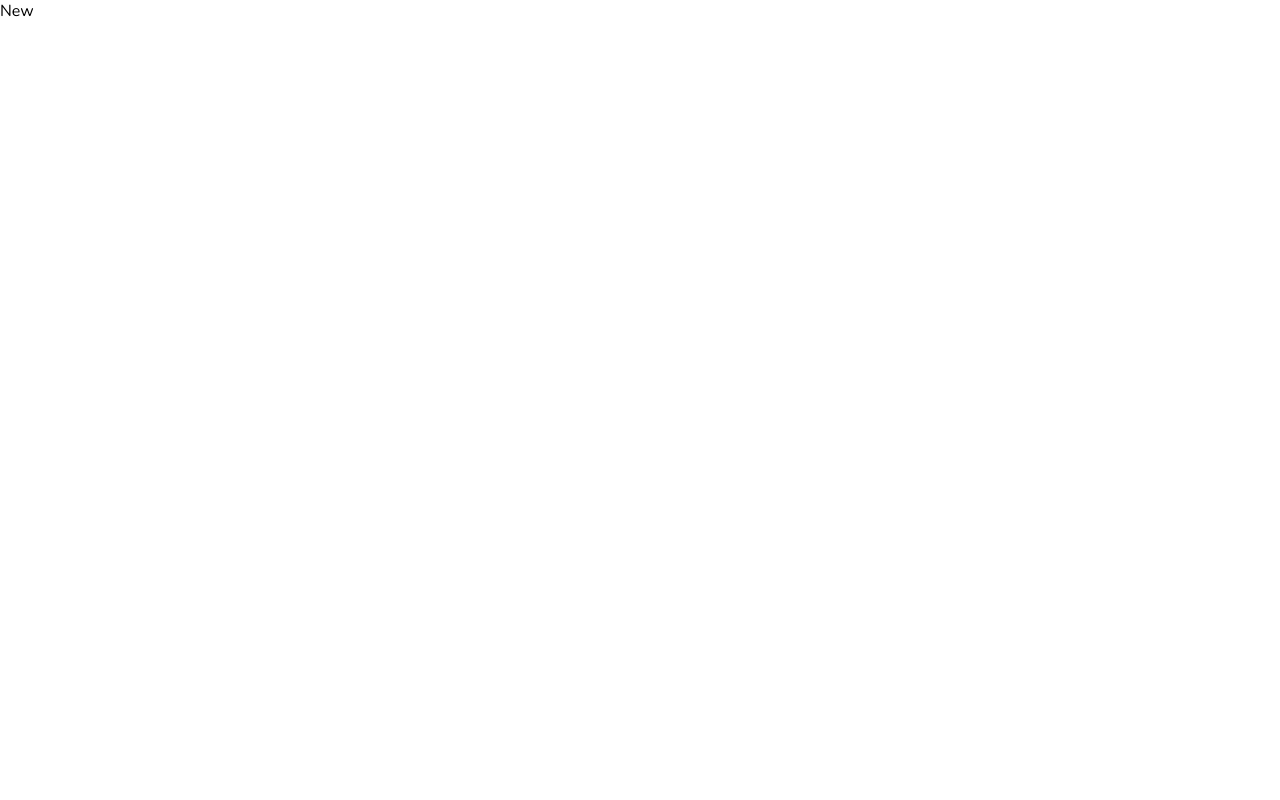
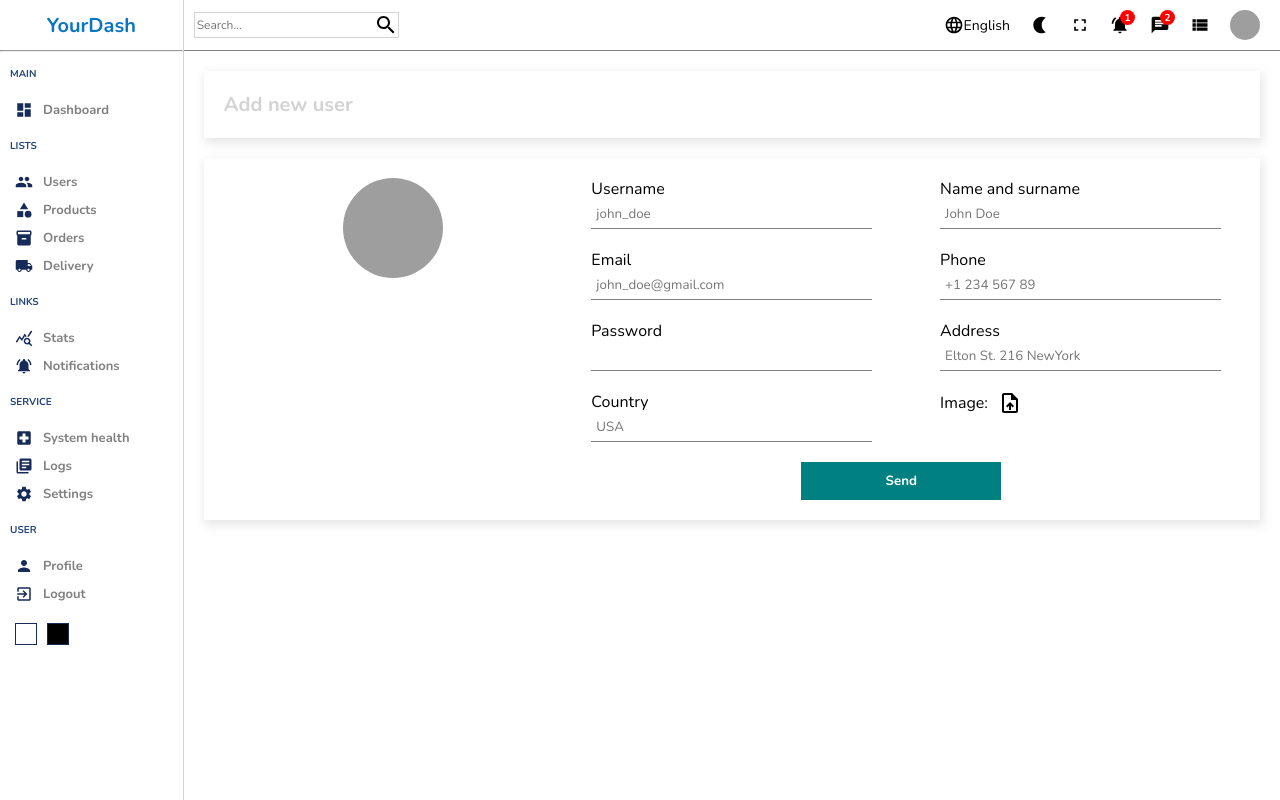
Before and after one commit to ZoranUTF8/react_admin_dashboard, a React (Create React App) app: page /users/new in a window 1280 px wide. Built offline with nearby package versions, Linux system fonts and the light colour scheme; grey boxes are pictures that could not be loaded; a web font is replaced by a local one.

Commit message:
Add new user page

```diff
--- a/src/App.js
+++ b/src/App.js
@@ -6,7 +6,6 @@ function App() {
     <div className="App">
       <BrowserRouter>
         <Routes>
-
           <Route path="/">
             <Route index element={<Home />} />
             <Route path="login" element={<Login />} />
@@ -14,16 +13,15 @@ function App() {
             <Route path="users">
               <Route index element={<List />} />
               <Route path=":userId" element={<Single />} />
-              <Route path="new" element={<New />} />
+              <Route path="new" element={<New title={"Add new user"} />} />
             </Route>
 
             <Route path="products">
               <Route index element={<List />} />
               <Route path=":productId" element={<Single />} />
-              <Route path="new" element={<New />} />
+              <Route path="new" element={<New title={"Add new user"} />} />
             </Route>
           </Route>
-
         </Routes>
       </BrowserRouter>
     </div>
--- /dev/null
+++ b/src/data/formSource.js
@@ -0,0 +1,76 @@
+export const userInputs = [
+  {
+    id: 1,
+    label: "Username",
+    type: "text",
+    placeholder: "john_doe",
+  },
+  {
+    id: 2,
+    label: "Name and surname",
+    type: "text",
+    placeholder: "John Doe",
+  },
+  {
+    id: 3,
+    label: "Email",
+    type: "mail",
+    placeholder: "john_doe@gmail.com",
+  },
+  {
+    id: 4,
+    label: "Phone",
+    type: "text",
+    placeholder: "+1 234 567 89",
+  },
+  {
+    id: 5,
+    label: "Password",
+    type: "password",
+  },
+  {
+    id: 6,
+    label: "Address",
+    type: "text",
+    placeholder: "Elton St. 216 NewYork",
+  },
+  {
+    id: 7,
+    label: "Country",
+    type: "text",
+    placeholder: "USA",
+  },
+];
+
+export const productInputs = [
+  {
+    id: 1,
+    label: "Title",
+    type: "text",
+    placeholder: "Apple Macbook Pro",
+  },
+  {
+    id: 2,
+    label: "Description",
+    type: "text",
+    placeholder: "Description",
+  },
+  {
+    id: 3,
+    label: "Category",
+    type: "text",
+    placeholder: "Computers",
+  },
+  {
+    id: 4,
+    label: "Price",
+    type: "text",
+    placeholder: "100",
+  },
+  {
+    id: 5,
+    label: "Stock",
+    type: "text",
+    placeholder: "in stock",
+  },
+];
--- a/src/pages/new/New.jsx
+++ b/src/pages/new/New.jsx
@@ -1,7 +1,61 @@
 import "./new.scss";
+import { useState } from "react";
+import { Sidebar, Navbar } from "../../components";
+import UploadFileIcon from "@mui/icons-material/UploadFile";
+import { userInputs } from "../../data/formSource";
 
-function New() {
-  return <div>New</div>;
+function New({ title }) {
+  const [file, setFile] = useState("");
+
+  console.log("====================================");
+  console.log(file);
+  console.log("====================================");
+  return (
+    <div className="new">
+      <Sidebar />
+      <div className="newContainer">
+        <Navbar />
+        <div className="top">
+          <h1>{title}</h1>
+        </div>
+        <div className="bottom">
+          <div className="left">
+            <img
+              src={
+                file
+                  ? URL.createObjectURL(file)
+                  : "https://external-content.duckduckgo.com/iu/?u=https%3A%2F%2Fwww.allianceplast.com%2Fwp-content%2Fuploads%2Fno-image-1024x1024.png&f=1&nofb=1"
+              }
+              alt="user image"
+            />
+          </div>
+          <div className="right">
+            <form>
+              {userInputs.map((input) => (
+                <div className="formInput" key={input.id}>
+                  <label>{input.label}</label>
+                  <input type={input.type} placeholder={input.placeholder} />
+                </div>
+              ))}
+
+              <div className="formInput">
+                <label htmlFor="fileUpload">
+                  Image: <UploadFileIcon className="fileUploadIcon" />
+                </label>
+                <input
+                  type="file"
+                  id="fileUpload"
+                  style={{ display: "none" }}
+                  onChange={(e) => setFile(e.target.files[0])}
+                />
+              </div>
+              <button>Send</button>
+            </form>
+          </div>
+        </div>
+      </div>
+    </div>
+  );
 }
 
 export default New;
--- a/src/pages/new/new.scss
+++ b/src/pages/new/new.scss
@@ -0,0 +1,80 @@
+.new {
+    width: 100%;
+    display: flex;
+
+    .newContainer {
+        flex: 6;
+
+        .top,
+        .bottom {
+            -webkit-box-shadow: 2px 4px 10px 1px rgba(0, 0, 0, 0.47);
+            box-shadow: 2px 4px 10px 1px rgba(201, 201, 201, 0.47);
+            padding: 20px;
+            margin: 20px;
+            display: flex;
+
+            h1 {
+                color: lightgray;
+                font-size: 20px;
+            }
+
+            .left {
+                flex: 1;
+                text-align: center;
+
+
+                img {
+                    width: 100px;
+                    height: 100px;
+                    border-radius: 50%;
+                    object-fit: cover;
+                }
+            }
+
+            .right {
+                flex: 2;
+
+                form {
+
+                    display: flex;
+                    flex-wrap: wrap;
+                    gap: 20px;
+                    justify-content: space-around;
+
+                    .formInput {
+                        width: 40%;
+
+                        label {
+                            display: flex;
+                            align-items: center;
+                            gap: 10px;
+                        }
+
+                        input {
+                            width: 100%;
+                            border: none;
+                            padding: 5px;
+                            border-bottom: 1px solid gray;
+                        }
+
+                        .fileUploadIcon{
+                            cursor: pointer;
+                        }
+                    }
+
+                    button{
+                        width: 200px;
+                        padding: 10px;
+                        border: none;
+                        background-color: teal;
+                        color: #fff;
+                        cursor: pointer;
+                        font-weight: bold;
+
+                    }
+                }
+            }
+        }
+
+    }
+}
```
